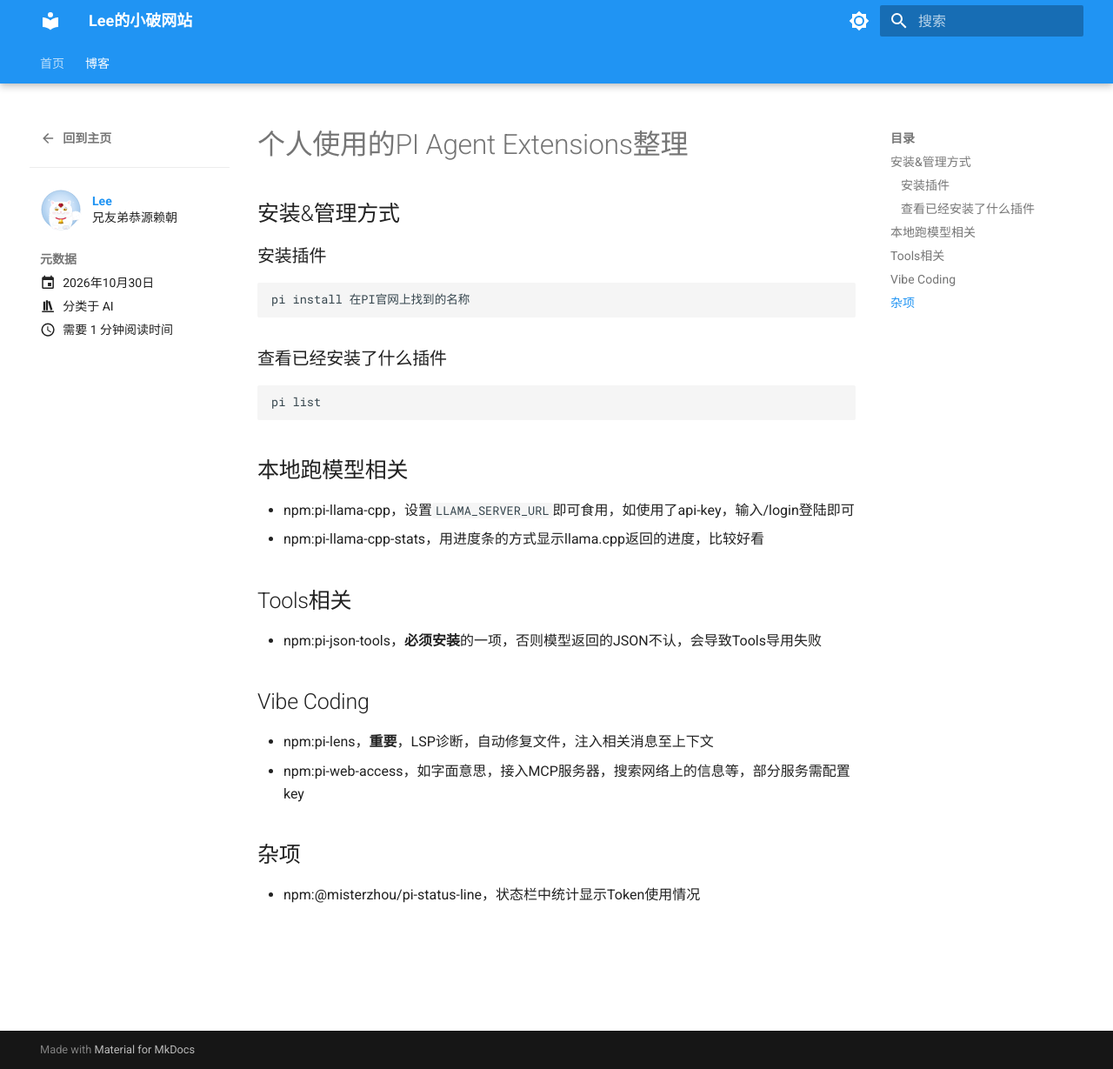
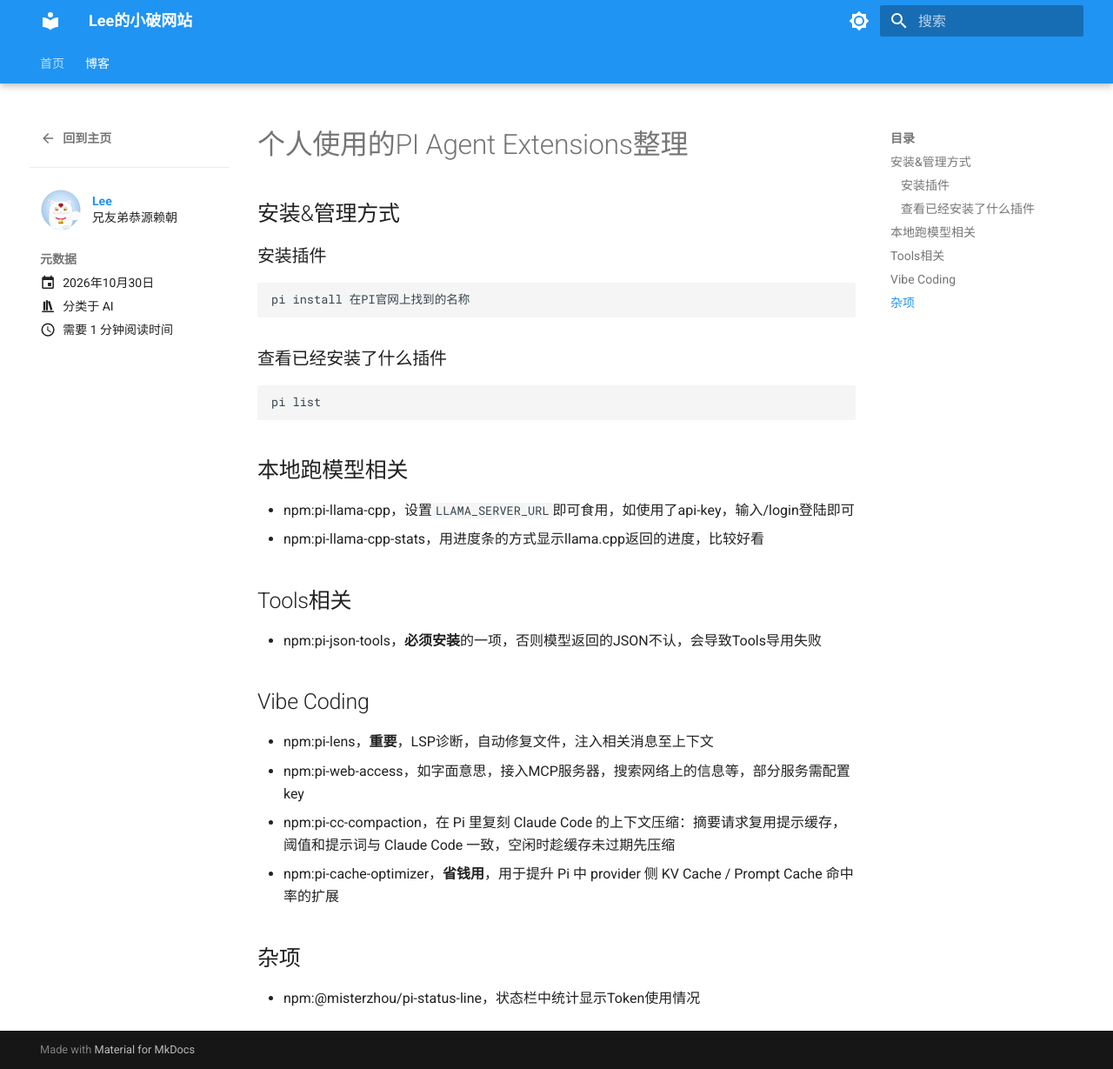
Before and after one commit to lee-lee-peng/lee-lee-peng.github.io, an MkDocs documentation site: the page built from docs/blog/posts/my-pi-extensions.md, in a window 1280 px wide and 1229 px high. Shown: the whole window at 87% size. Built offline with MkDocs 1.6.1 and Material for MkDocs 9.7.7, drawn with Linux system fonts in a browser that asks for light colours.

Commit message:
Updated my PI extensions

```diff
--- a/docs/blog/posts/my-pi-extensions.md
+++ b/docs/blog/posts/my-pi-extensions.md
@@ -37,6 +37,8 @@ pi list
 
 - npm:pi-lens，**重要**，LSP诊断，自动修复文件，注入相关消息至上下文
 - npm:pi-web-access，如字面意思，接入MCP服务器，搜索网络上的信息等，部分服务需配置key
+- npm:pi-cc-compaction，在 Pi 里复刻 Claude Code 的上下文压缩：摘要请求复用提示缓存，阈值和提示词与 Claude Code 一致，空闲时趁缓存未过期先压缩
+- npm:pi-cache-optimizer，**省钱用**，用于提升 Pi 中 provider 侧 KV Cache / Prompt Cache 命中率的扩展
 
 ## 杂项
 
```
